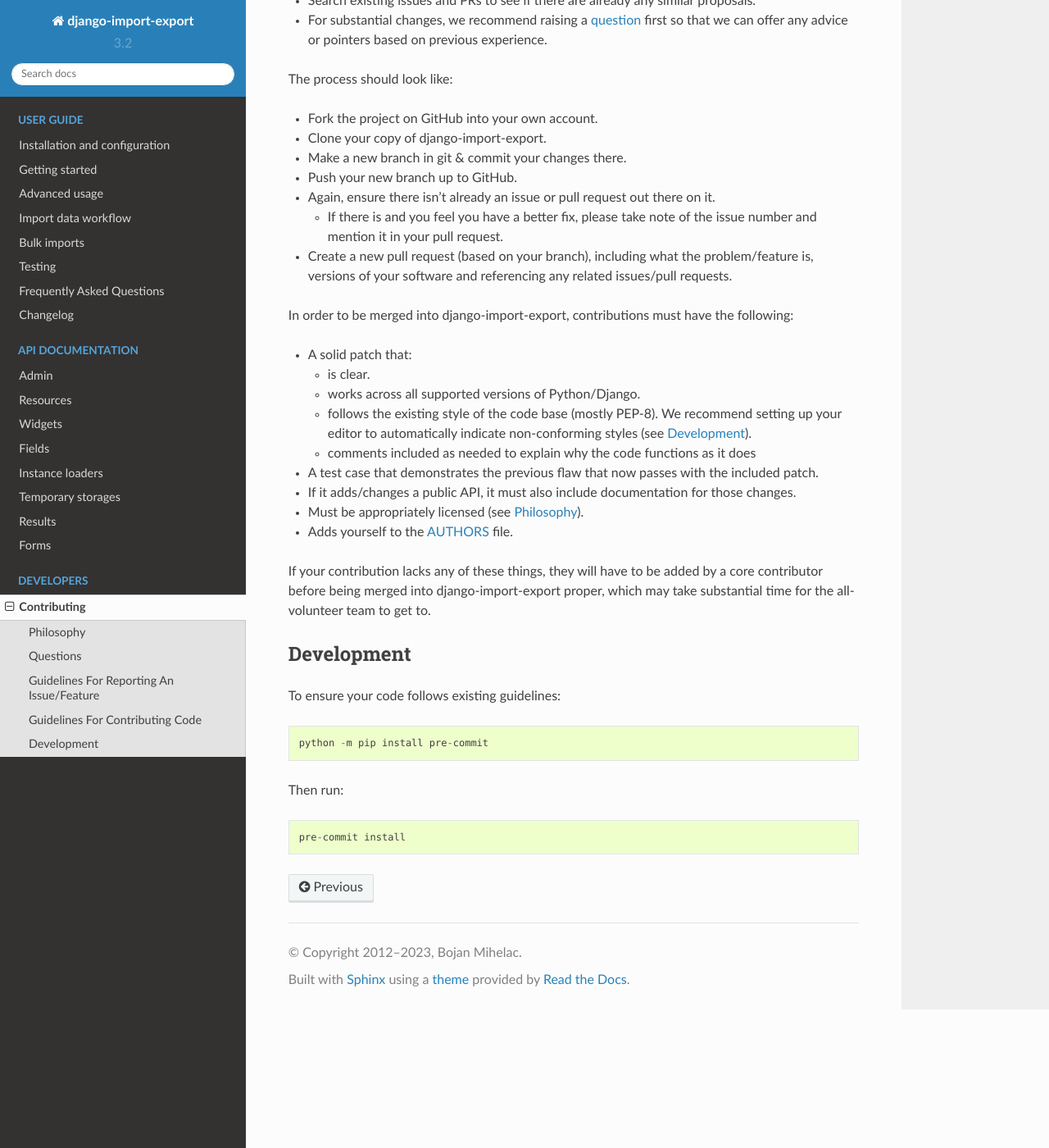
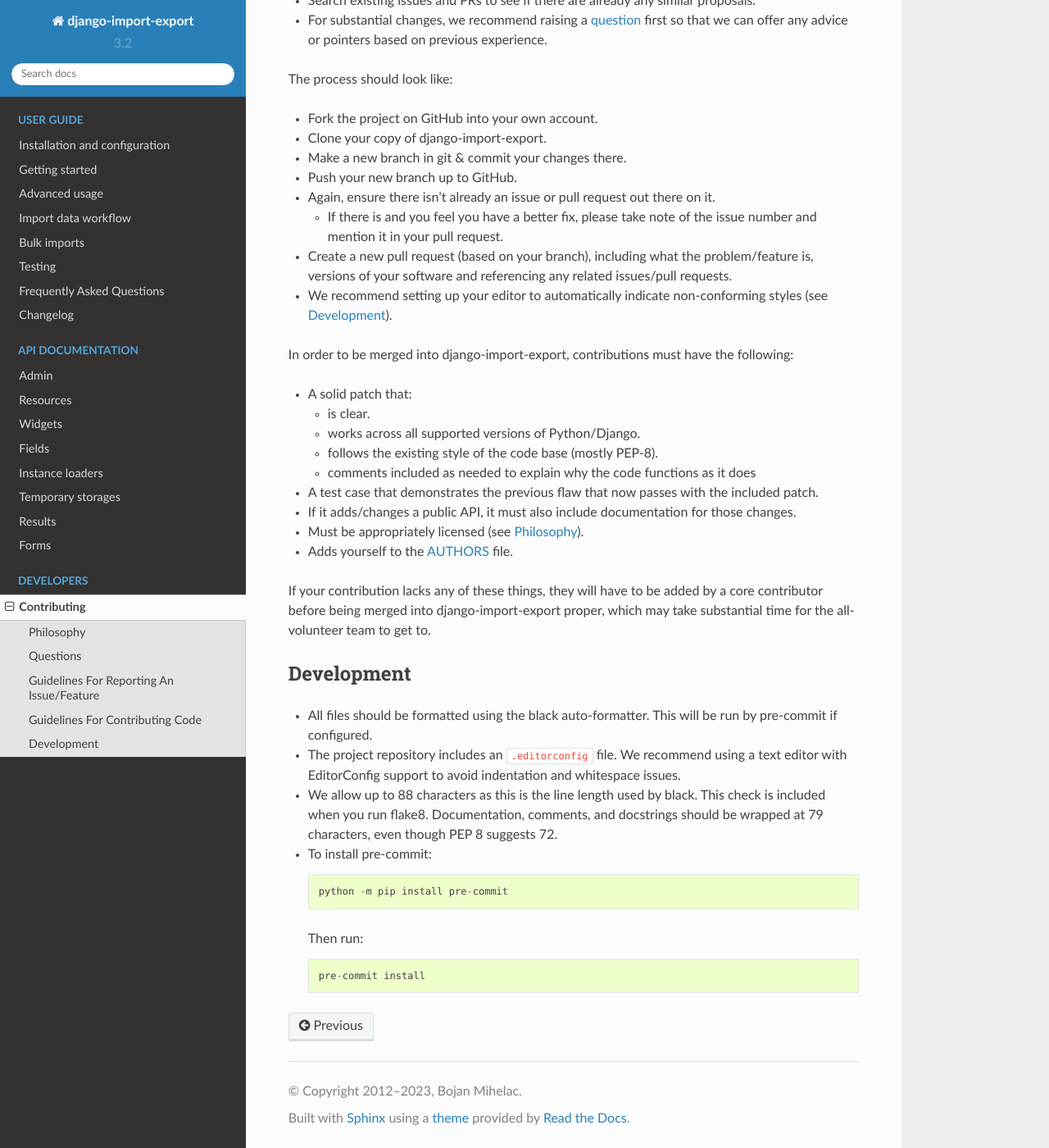
Before and after one commit to django-import-export/django-import-export, a Sphinx documentation site: the page built from docs/contributing.rst, in a window 1280 px wide and 1400 px high, scrolled down 1403 px. Shown: the whole window at 82% size. Built offline with Sphinx 7.4.7 and the Read the Docs theme 2.0.0, drawn with Linux system fonts in a browser that asks for light colours; pages that are not in the unit, such as notebooks, are missing from menus.

Commit message:
added editorconfig

```diff
--- a/docs/contributing.rst
+++ b/docs/contributing.rst
@@ -100,6 +100,8 @@
 * Create a new pull request (based on your branch), including what the problem/feature is, versions of your software
   and referencing any related issues/pull requests.
 
+* We recommend setting up your editor to automatically indicate non-conforming styles (see `Development`_).
+
 In order to be merged into django-import-export, contributions must have the following:
 
 * A solid patch that:
@@ -108,8 +110,7 @@
 
   * works across all supported versions of Python/Django.
 
-  * follows the existing style of the code base (mostly PEP-8).  We recommend setting up your editor to automatically
-    indicate non-conforming styles (see `Development`_).
+  * follows the existing style of the code base (mostly PEP-8).
 
   * comments included as needed to explain why the code functions as it does
 
@@ -129,10 +130,18 @@
 Development
 -----------
 
-To ensure your code follows existing guidelines::
+* All files should be formatted using the black auto-formatter. This will be run by pre-commit if configured.
 
-  python -m pip install pre-commit
+* The project repository includes an ``.editorconfig`` file. We recommend using a text editor with EditorConfig support
+  to avoid indentation and whitespace issues.
 
-Then run::
+* We allow up to 88 characters as this is the line length used by black. This check is included when you run flake8.
+  Documentation, comments, and docstrings should be wrapped at 79 characters, even though PEP 8 suggests 72.
 
-  pre-commit install
+* To install pre-commit::
+
+    python -m pip install pre-commit
+
+  Then run::
+
+    pre-commit install
```
Also changed, not shown: setup.py (+26 -24 lines), 1 other file.
